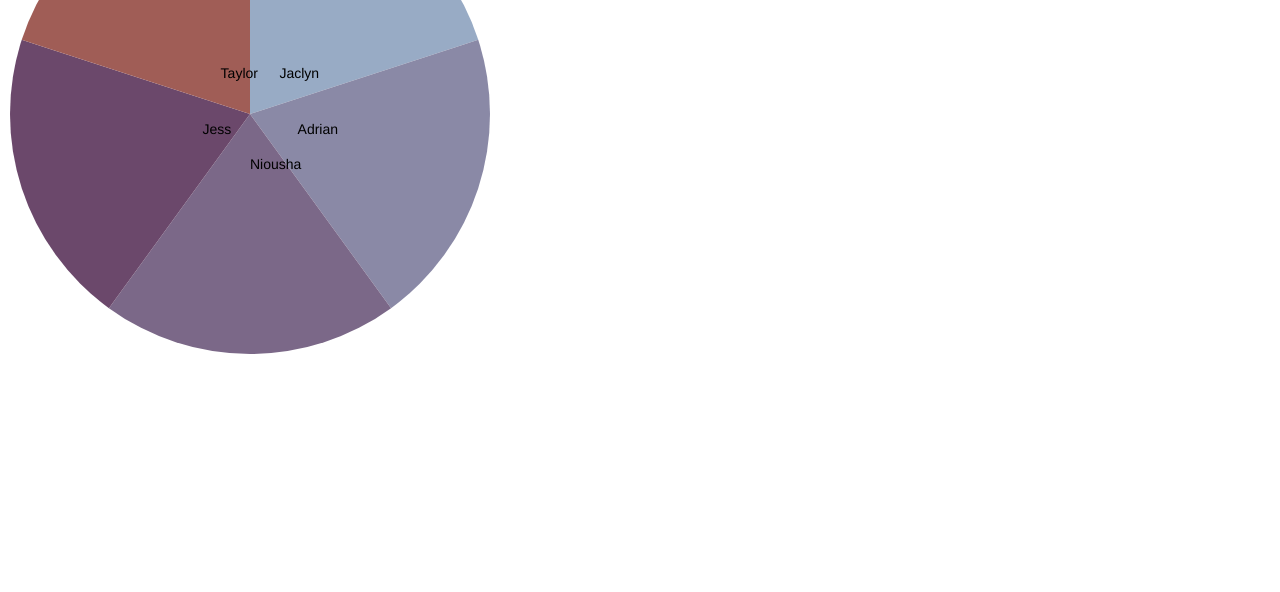
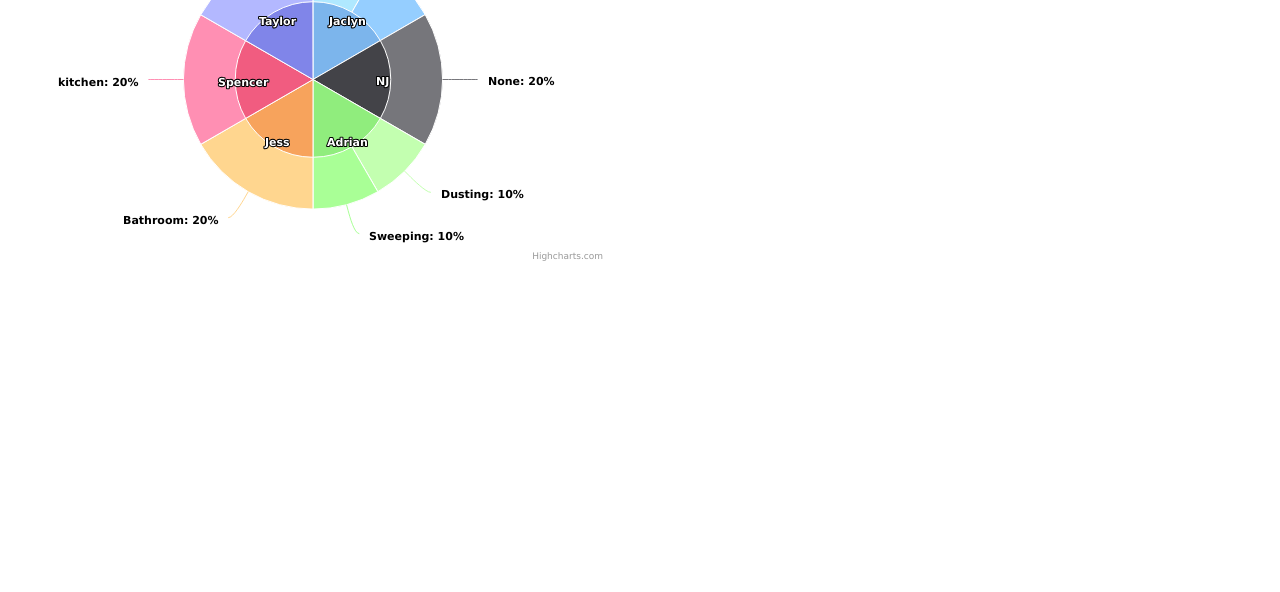
Before and after one commit to nioushajafari/Sassmates, a plain HTML site: page templates/index.html in a window 1280 px wide. Shown: the part 208-800 px from the top of the page. Drawn offline with nearby package versions, Linux system fonts and the light colour scheme; a web font is replaced by a local one.

Commit message:
pie chart works '

```diff
--- a/static/data.csv
+++ b/static/data.csv
@@ -1,6 +1,6 @@
 name,roommates
+NJ,5
 Jaclyn,5
 Adrian,5
-Niousha,5
 Jess,5
-Taylor,5
+AJ,5
--- a/static/pie-chart.js
+++ b/static/pie-chart.js
@@ -1,47 +1,138 @@
-var width = 500,
-    height = 500,
-    radius = Math.min(width, height) / 2;
+$(function () {
 
-var color = d3.scale.ordinal()
-    .range(["#98abc5", "#8a89a6", "#7b6888", "#6b486b", "#a05d56", "#d0743c", "#ff8c00"]);
+    var colors = Highcharts.getOptions().colors,
+        categories = ['Jaclyn', 'NJ', 'Adrian', 'Jess', 'Spencer', 'Taylor'],
+        data = [{
+            y: 20,
+            color: colors[0],
+            drilldown: {
+                name: 'Jaclyn chores',
+                categories: ['Trash', 'Wash dishes'],
+                data: [ 10, 10],
+                color: colors[0]
+            }
+        }, {
+            y: 20,
+            color: colors[1],
+            drilldown: {
+                name: 'NJ chores',
+                categories: ['None'],
+                data: [20],
+                color: colors[1]
+            }
+        }, {
+            y: 20,
+            color: colors[2],
+            drilldown: {
+                name: 'Adrian chores',
+                categories: ['Dusting', 'Sweeping'
+                ],
+                data: [10, 10],
+                color: colors[2]
+            }
+        }, {
+            y: 20,
+            color: colors[3],
+            drilldown: {
+                name: 'Jess chores',
+                categories: ['Bathroom'],
+                data: [20],
+                color: colors[3]
+            }
+        }, {
+            y: 20,
+            color: colors[5],
+            drilldown: {
+                name: 'Spencer chores',
+                categories: ['kitchen'],
+                data: [20],
+                color: colors[3]
+            }
+        }, {
+            y: 20,
+            color: colors[4],
+            drilldown: {
+                name: 'Taylor chores',
+                categories: ['grocery'],
+                data: [20],
+                color: colors[4]
+            }
+        }],
+        browserData = [],
+        versionsData = [],
+        i,
+        j,
+        dataLen = data.length,
+        drillDataLen,
+        brightness;
 
-var arc = d3.svg.arc()
-    .outerRadius(radius - 10)
-    .innerRadius(0);
 
-var labelArc = d3.svg.arc()
-    .outerRadius(radius - 200)
-    .innerRadius(radius - 200);
+    // Build the data arrays
+    for (i = 0; i < dataLen; i += 1) {
 
-var pie = d3.layout.pie()
-    .sort(null)
-    .value(function(d) { return d.roommates; });
+        // add browser data
+        browserData.push({
+            name: categories[i],
+            y: data[i].y,
+            color: data[i].color
+        });
 
-var svg = d3.select("#mychart").append("svg")
-    .attr("width", width)
-    .attr("height", height)
-    .append("g")
-    .attr("transform", "translate(" + width / 2 + "," + height / 2 + ")");
+        // add version data
+        drillDataLen = data[i].drilldown.data.length;
+        for (j = 0; j < drillDataLen; j += 1) {
+            brightness = 0.2 - (j / drillDataLen) / 5;
+            versionsData.push({
+                name: data[i].drilldown.categories[j],
+                y: data[i].drilldown.data[j],
+                color: Highcharts.Color(data[i].color).brighten(brightness).get()
+            });
+        }
+    }
 
-d3.csv("/static/data.csv", type, function(error, data) {
-    if (error) throw error;
-
-    var g = svg.selectAll(".arc")
-        .data(pie(data))
-        .enter().append("g")
-        .attr("class", "arc");
-
-    g.append("path")
-        .attr("d", arc)
-        .style("fill", function(d) { return color(d.data.name); });
-
-    g.append("text")
-        .attr("transform", function(d) { return "translate(" + labelArc.centroid(d) + ")"; })
-        .attr("dy", ".35em")
-        .text(function(d) { return d.data.name; });
+    // Create the chart
+    $('#container').highcharts({
+        chart: {
+            type: 'pie'
+        },
+        title: {
+            text: 'Chore chart for Frosh House'
+        },
+        yAxis: {
+            title: {
+                text: 'Total percent market share'
+            }
+        },
+        plotOptions: {
+            pie: {
+                shadow: false,
+                center: ['50%', '50%']
+            }
+        },
+        tooltip: {
+            valueSuffix: '%'
+        },
+        series: [{
+            name: 'Browsers',
+            data: browserData,
+            size: '60%',
+            dataLabels: {
+                formatter: function () {
+                    return this.y > 5 ? this.point.name : null;
+                },
+                color: '#ffffff',
+                distance: -30
+            }
+        }, {
+            name: 'Versions',
+            data: versionsData,
+            size: '80%',
+            innerSize: '60%',
+            dataLabels: {
+                formatter: function () {
+                    // display only if larger than 1
+                    return this.y > 1 ? '<b>' + this.point.name + ':</b> ' + this.y + '%' : null;
+                }
+            }
+        }]
+    });
 });
-
-function type(d) {
-    d.roommates = +d.roommates;
-    return d;
-}
--- a/static/style.css
+++ b/static/style.css
@@ -74,7 +74,6 @@ nav {
 .Chore {
 
 }
-
 .chore-title {
 
 }
--- a/templates/index.html
+++ b/templates/index.html
@@ -1,7 +1,7 @@
 <!DOCTYPE html>
 <head>
 	<!-- Meta tags -->
-	<title>Sassmates</title>
+	<title>SassMates</title>
 	<!-- Scripts -->
 	<script src="//d3js.org/d3.v3.min.js"></script>
 	<!-- Styles -->
@@ -9,6 +9,7 @@
     <!-- Optional theme -->
     <link rel="stylesheet" href="https://maxcdn.bootstrapcdn.com/bootstrap/3.3.5/css/bootstrap-theme.min.css">
 	<link rel="stylesheet" type="text/css" href="/static/style.css">
+    <script src="https://ajax.googleapis.com/ajax/libs/jquery/1.12.0/jquery.min.js"></script>
     <nav class="navbar navbar-default">
         <div class="container-fluid">
             <!-- Brand and toggle get grouped for better mobile display -->
@@ -19,7 +20,7 @@
                     <span class="icon-bar"></span>
                     <span class="icon-bar"></span>
                 </button>
-                <a class="navbar-brand" href="#">Sassmates</a>
+                <a class="navbar-brand" href="#">SassMates</a>
             </div>
             <!-- Collect the nav links, forms, and other content for toggling -->
             <div class="collapse navbar-collapse" id="bs-example-navbar-collapse-1">
@@ -37,7 +38,10 @@
     <div class-"container-fluid">
         <div class="row">
             <div class="col-md-6">
-                <div id="mychart"></div>
+                <script src="https://code.highcharts.com/highcharts.js"></script>
+                <script src="https://code.highcharts.com/modules/exporting.js"></script>
+
+                <div id="container" style="width: 600px; height: 400px; margin: 0 auto"></div>
             </div>
             <div class="col-md-6">
                 <h1>Current Chores</h1>
```
Also changed, not shown: static/chart.js (added, +50 -0 lines).
